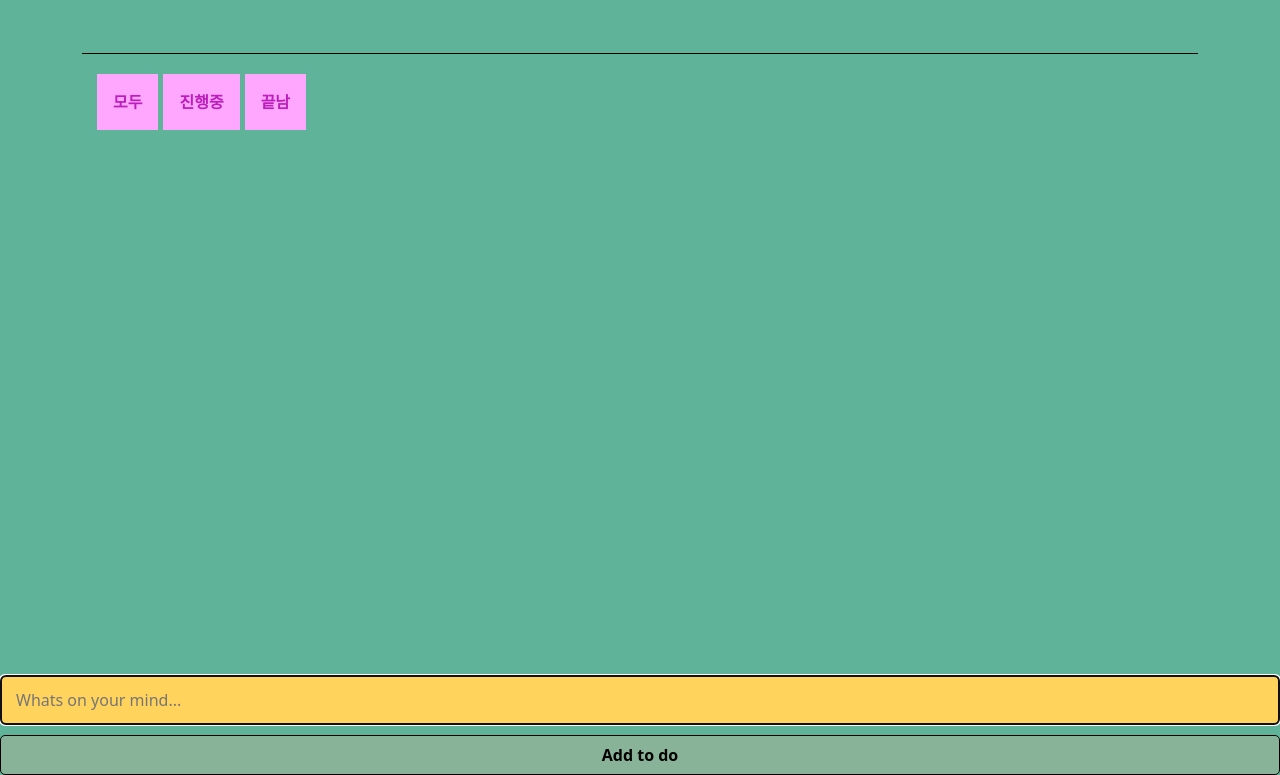
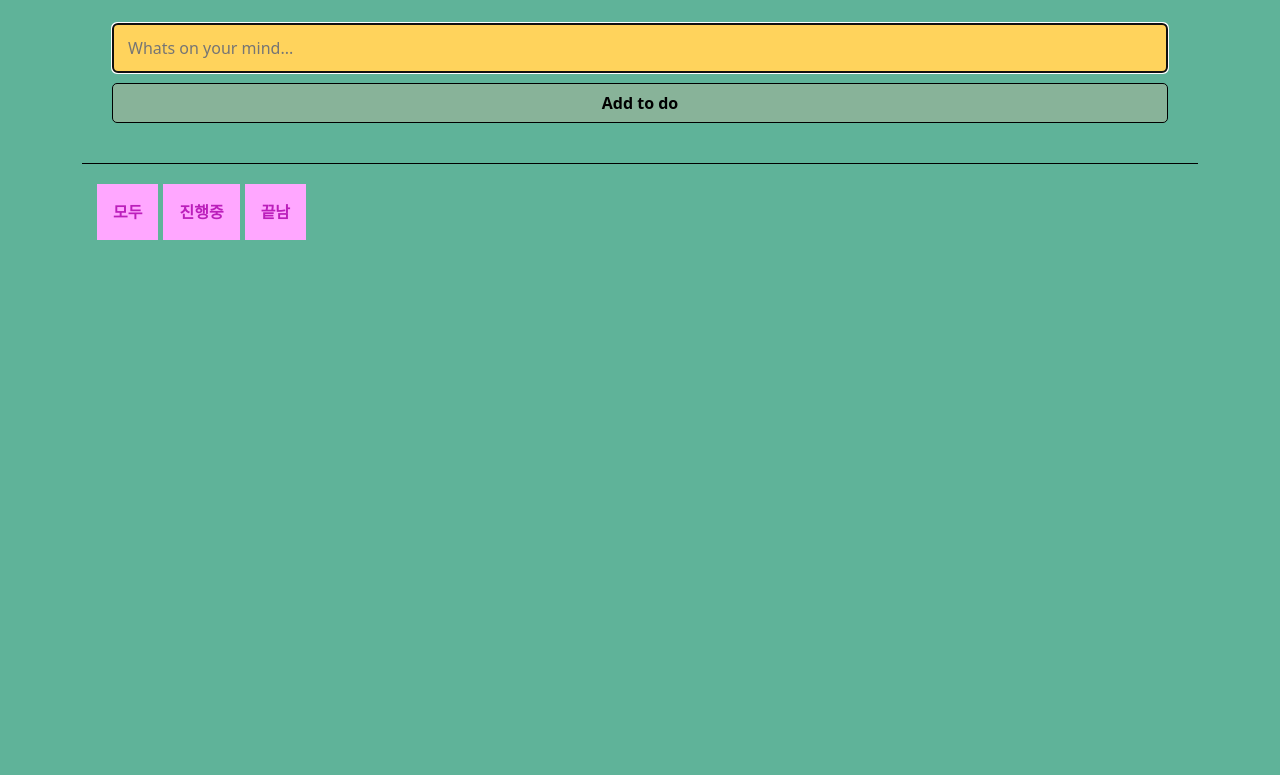
Before and after one commit to kimminjunggg/MJ_todolist-demo, a plain HTML site: page index.html in a window 1280 px wide. Shown: the part 135-910 px from the top of the page. After the commit the page ends 800 px from the top, so only its background shows below. Drawn offline with nearby package versions, Linux system fonts and the light colour scheme.

Commit message:
third commit

```diff
--- a/index.html
+++ b/index.html
@@ -18,7 +18,15 @@
         <div id="todolist-content">
           <h1 id="getToday"></h1>
           <p>Todo List</p>
-
+          <div class="area-button">
+            <input
+              autofocus="true"
+              type="text"
+              id="task-input"
+              placeholder="Whats on your mind..."
+            />
+            <button id="add-button">Add to do</button>
+          </div>
         </div>
       </section>
 
@@ -29,26 +37,11 @@
           <div id="ongoing">진행중</div>
           <div id="done">끝남</div>
         </div>
-        <div id="task-board">
-
-        </div>
-
+        <div id="task-board"></div>
       </section>
     </div>
 
-    <section>
-      <div class="area-button">
-          <input
-            autofocus="true"
-            type="text"
-            id="task-input"
-            placeholder="Whats on your mind..."
-          />
-          <button id="add-button">Add to do</button>
-        </div>
-    </section>
-
-
+    <section id="input-section"></section>
 
     <script
       src="https://cdn.jsdelivr.net/npm/bootstrap@5.3.3/dist/js/bootstrap.bundle.min.js"
--- a/style.css
+++ b/style.css
@@ -117,3 +117,8 @@ html, body {
 .task-done {
     text-decoration: line-through;
 }
+
+#input-section {
+    width: 100%;
+    display: flex;
+}
```
